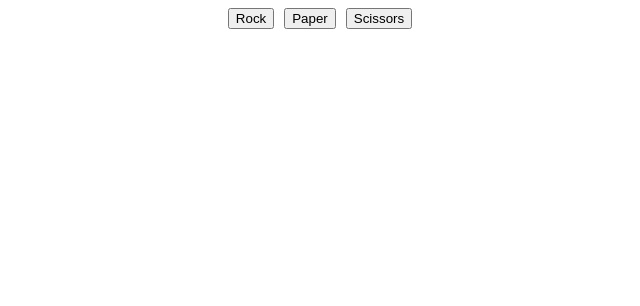
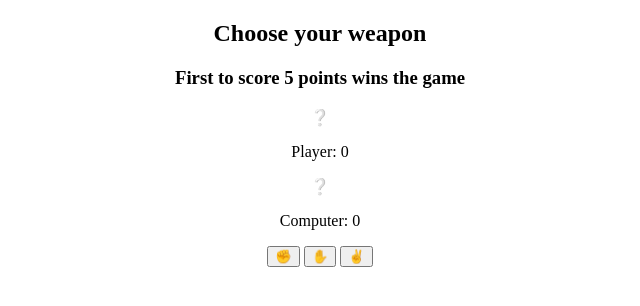
Before and after one commit to RamiHsasna/rock-paper-sciccors, a plain HTML site: page index.html in a window 1280 px wide. Shown: the whole page, without its empty margins (320-960 px from the left). Drawn offline with Linux system fonts and the light colour scheme.

Commit message:
Added changes to
-Modified buttons to show emojis of rock paper scissors
-Added player and computer signs
-Added score box to keep up with player's and computer's scores

```diff
--- a/index.html
+++ b/index.html
@@ -3,91 +3,36 @@
   <head>
     <meta charset="UTF-8" />
     <meta name="viewport" content="width=device-width, initial-scale=1.0" />
-    <title>Document</title>
+    <title>Rock Paper Scissors</title>
     <script src="game.js" defer></script>
   </head>
-  <body>
-    <!-- <script>
-      let humanScore = 0;
-      let computerScore = 0;
-
-      function getComputerChoice() {
-        let randomNumber = Math.floor(Math.random() * 3) + 1;
-        switch (randomNumber) {
-          case 1:
-            return "rock";
-            break;
-          case 2:
-            return "paper";
-            break;
-          case 3:
-            return "scissors";
-            break;
-        }
-      }
-
-      function getHumanChoice() {
-        let choice = prompt("Choose Rock, Paper or scissors");
-        let res = "";
-        if (choice.toLowerCase() == "paper") {
-          res = "paper";
-        } else if (choice.toLowerCase() == "rock") {
-          res = "rock";
-        } else if (choice.toLowerCase() == "scissors") {
-          res = "scissors";
-        } else res = "Invalid Choice";
-        return res;
-      }
-
-      function playRound() {
-        let computerChoice = getComputerChoice();
-        let humanChoice = getHumanChoice();
-        console.log(humanChoice);
-        console.log(computerChoice);
-        if (humanChoice === computerChoice) {
-          console.log("It's a tie");
-        }
-        if (
-          (humanChoice === "rock" && computerChoice === "scissors") ||
-          (humanChoice === "paper" && computerChoice === "rock") ||
-          (humanChoice === "scissors" && computerChoice === "paper")
-        ) {
-          humanScore++;
-          console.log("Human wins");
-        }
-        if (
-          (computerChoice === "rock" && humanChoice === "scissors") ||
-          (computerChoice === "scissors" && humanChoice === "paper") ||
-          (computerChoice === "paper" && humanChoice === "rock")
-        ) {
-          computerScore++;
-          console.log("Computer wins");
-        }
-      }
-
-      function playGame() {
-        for (let i = 0; i < 5; i++) {
-          playRound();
-        }
-        if (humanScore > computerScore) {
-          console.log("Human wins");
-        } else if (humanScore < computerScore) {
-          console.log("Computer wins");
-        } else {
-          console.log("It's a tie");
-        }
-      }
-
-      playGame();
-    </script> -->
-
-    <div
-      class="button-container"
-      style="display: flex; justify-content: center; gap: 10px"
-    >
-      <button id="rock">Rock</button>
-      <button id="paper">Paper</button>
-      <button id="scissors">Scissors</button>
+  <body align="center">
+    <div class="scoreboard">
+      <h2 class="score-info" id="scoreInfo">Choose your weapon</h2>
+      <h3 class="score-message" id="scoreMessage">
+        First to score 5 points wins the game
+      </h3>
+    </div>
+    <div class="scores-container">
+      <div class="score-box">
+        <div class="sign" id="playerSign">❔</div>
+        <p class="score" id="playerScore">Player: 0</p>
+      </div>
+      <div class="score-box">
+        <div class="sign" id="computerSign">❔</div>
+        <p class="score" id="computerScore">Computer: 0</p>
+      </div>
+    </div>
+    <div class="buttons">
+      <button id="rockBtn">
+        <div class="sign">✊</div>
+      </button>
+      <button id="paperBtn">
+        <div class="sign">✋</div>
+      </button>
+      <button id="scissorsBtn">
+        <div class="sign">✌</div>
+      </button>
     </div>
   </body>
 </html>
```
